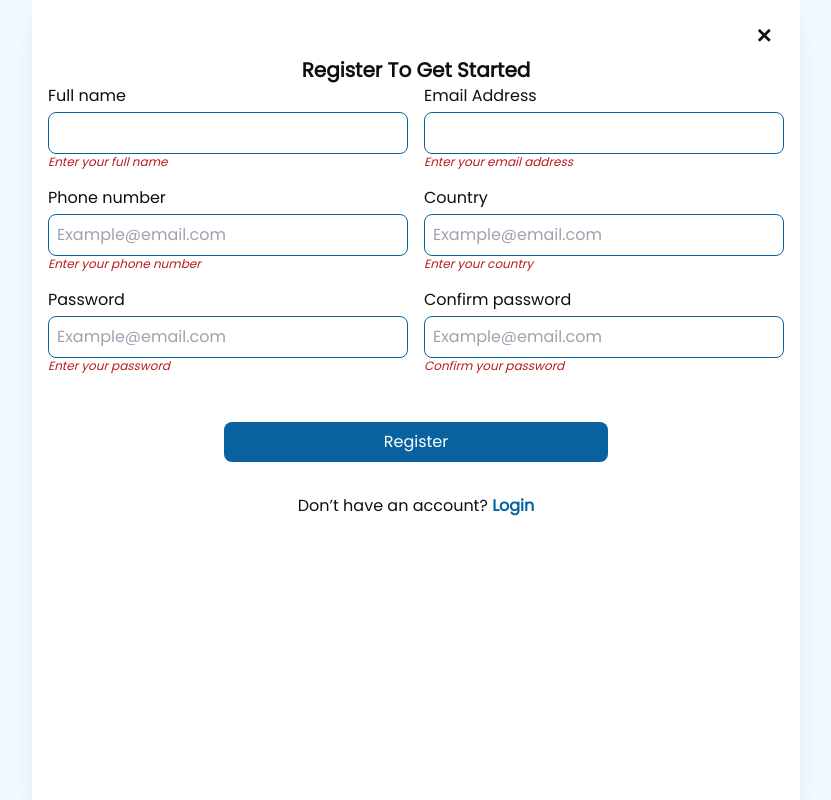
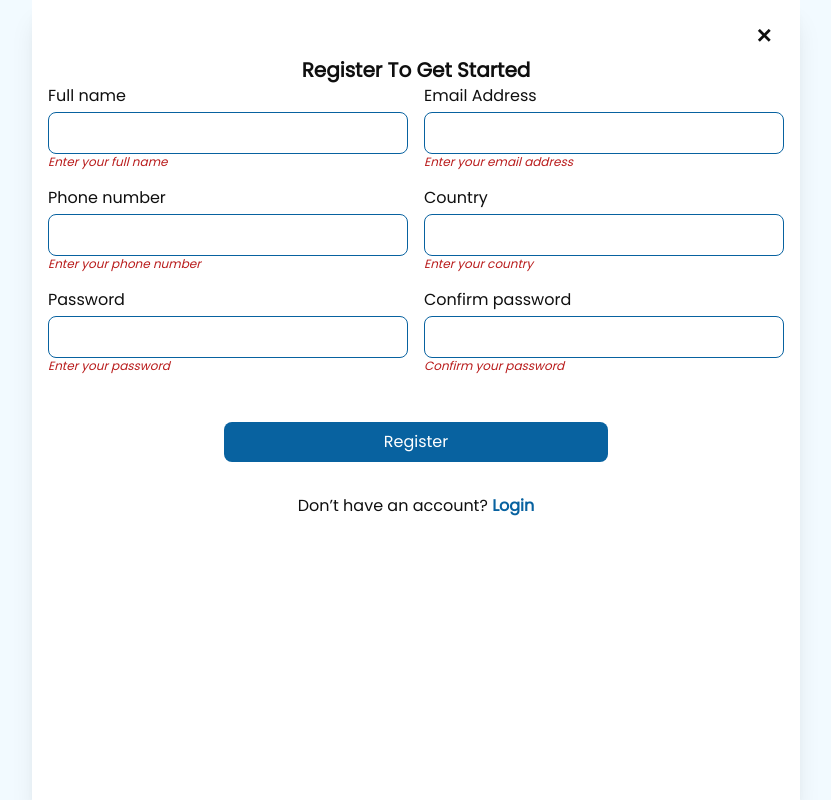
Before and after one commit to Hitevest-Organisation/hitevest-dashboard, a Next.js app: page /register in a window 1280 px wide. Shown: the whole page, without its empty margins (224-1055 px from the left). Built offline with nearby package versions, Linux system fonts and the light colour scheme.

Commit message:
Registration Validation

```diff
--- a/pages/register/index.tsx
+++ b/pages/register/index.tsx
@@ -1,7 +1,15 @@
 import Link from "next/link";
+import { useForm } from "react-hook-form";
 import AuthLayout from "../../layouts/AuthLayout";
 
 export default function RegistrationPage() {
+  const {
+    register,
+    handleSubmit,
+    watch,
+    formState: { errors },
+  } = useForm();
+
   return (
     <AuthLayout
       page="Login"
@@ -14,7 +22,10 @@ export default function RegistrationPage() {
           <div>
             <div className="font-medium pb-1">Full name</div>
             <div>
-              <input className="bg-white bg-secondary border border-primary rounded-lg w-full p-2 focus:outline-none" />
+              <input
+                className="bg-white bg-secondary border border-primary rounded-lg w-full p-2 focus:outline-none"
+                {...register("name", { required: true })}
+              />
             </div>
           </div>
           <div className="text-xs text-red-700 italic">
@@ -25,7 +36,10 @@ export default function RegistrationPage() {
         <div className="w-full pb-4 md:w-1/2">
           <div className="font-medium pb-1">Email Address</div>
           <div>
-            <input className="bg-white bg-secondary border border-primary rounded-lg w-full p-2 focus:outline-none" />
+            <input
+              className="bg-white bg-secondary border border-primary rounded-lg w-full p-2 focus:outline-none"
+              {...register("email", { required: true })}
+            />
           </div>
           <div className="text-xs text-red-700 italic">
             Enter your email address
@@ -40,7 +54,7 @@ export default function RegistrationPage() {
             <div>
               <input
                 className="bg-white bg-secondary border border-primary rounded-lg w-full p-2 focus:outline-none"
-                placeholder="Example@email.com"
+                {...register("phone", { required: true })}
               />
             </div>
           </div>
@@ -54,7 +68,7 @@ export default function RegistrationPage() {
           <div>
             <input
               className="bg-white bg-secondary border border-primary rounded-lg w-full p-2 focus:outline-none"
-              placeholder="Example@email.com"
+              {...register("country", { required: true })}
             />
           </div>
           <div className="text-xs text-red-700 italic">Enter your country</div>
@@ -68,7 +82,7 @@ export default function RegistrationPage() {
             <div>
               <input
                 className="bg-white bg-secondary border border-primary rounded-lg w-full p-2 focus:outline-none"
-                placeholder="Example@email.com"
+                {...register("password", { required: true })}
               />
             </div>
           </div>
@@ -80,7 +94,7 @@ export default function RegistrationPage() {
           <div>
             <input
               className="bg-white bg-secondary border border-primary rounded-lg w-full p-2 focus:outline-none"
-              placeholder="Example@email.com"
+              {...register("confirm_password", { required: true })}
             />
           </div>
           <div className="text-xs text-red-700 italic">
```
